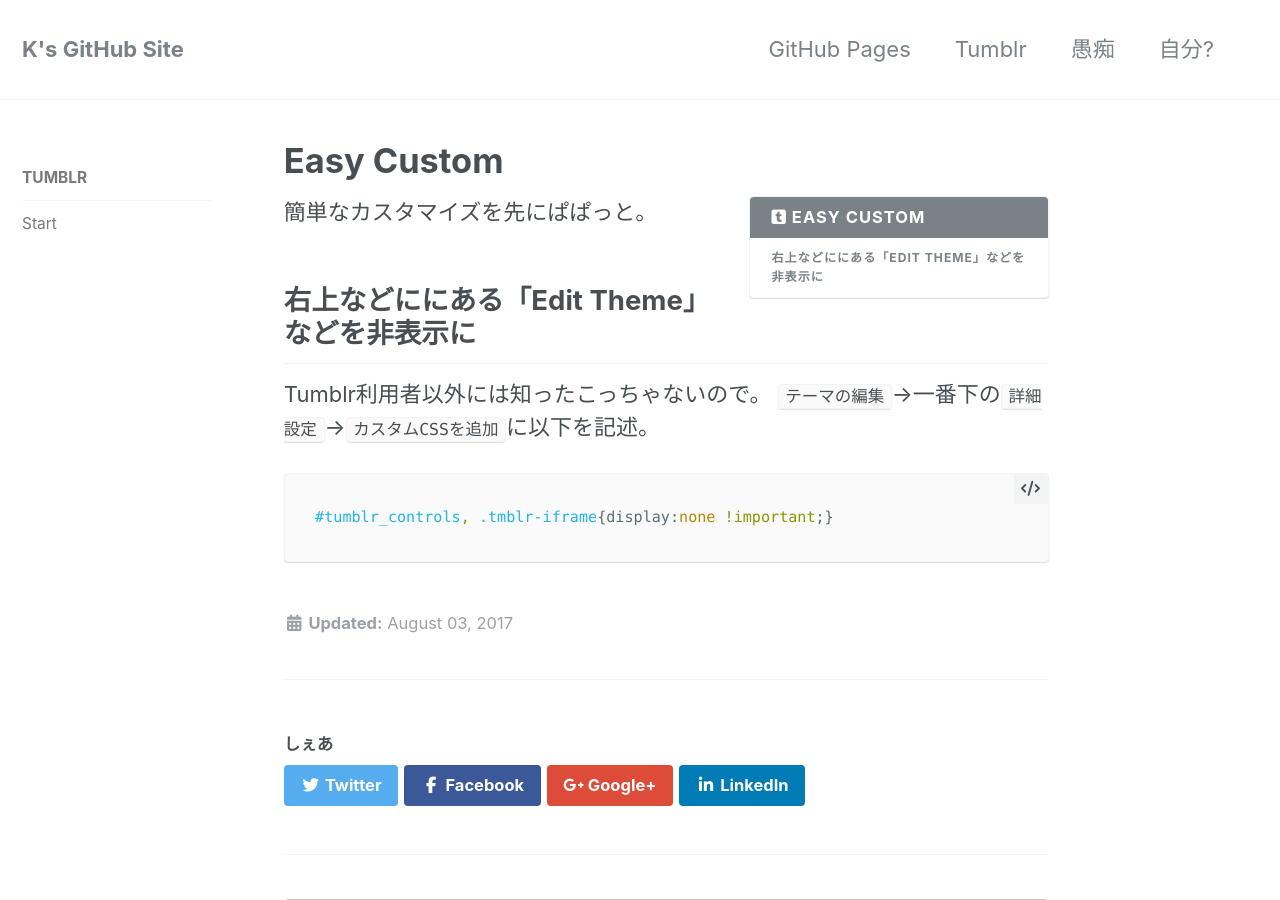
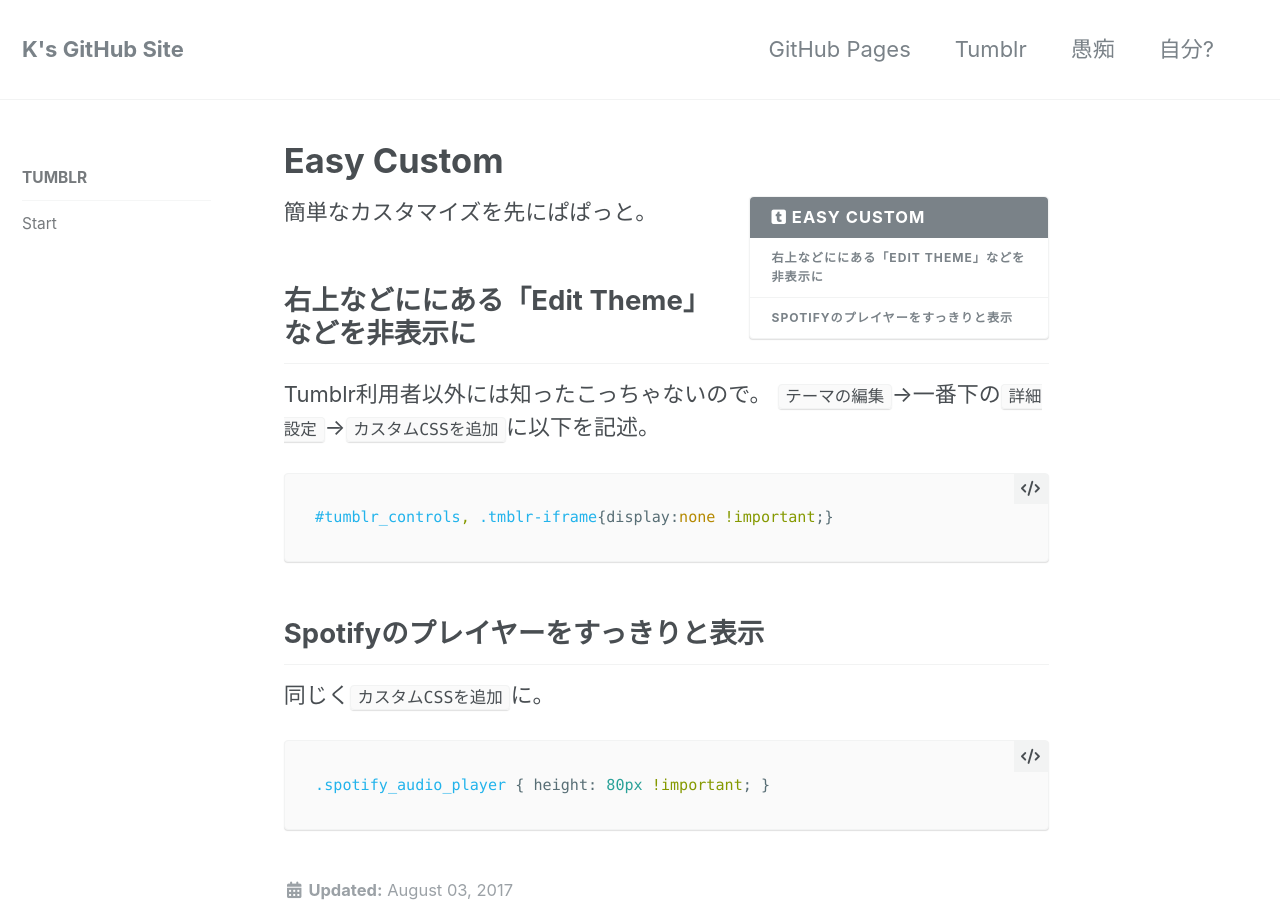
Before and after one commit to laureltreetop/laureltreetop.github.io, a Jekyll site: the page built from _tumblr/02-custom-easy.md, in a window 1280 px wide and 900 px high. Built offline with Jekyll 4.4.1, drawn with Linux system fonts in a browser that asks for light colours; nearby versions of some CDN libraries; comment, search, counter and statistics services are not loaded.

Commit message:
Update 02-custom-easy.md

```diff
--- a/_tumblr/02-custom-easy.md
+++ b/_tumblr/02-custom-easy.md
@@ -12,3 +12,9 @@
 ~~~css
 #tumblr_controls, .tmblr-iframe{display:none !important;}
 ~~~
+
+## Spotifyのプレイヤーをすっきりと表示
+同じく`カスタムCSSを追加`に。
+~~~css
+.spotify_audio_player { height: 80px !important; }
+~~~
```
